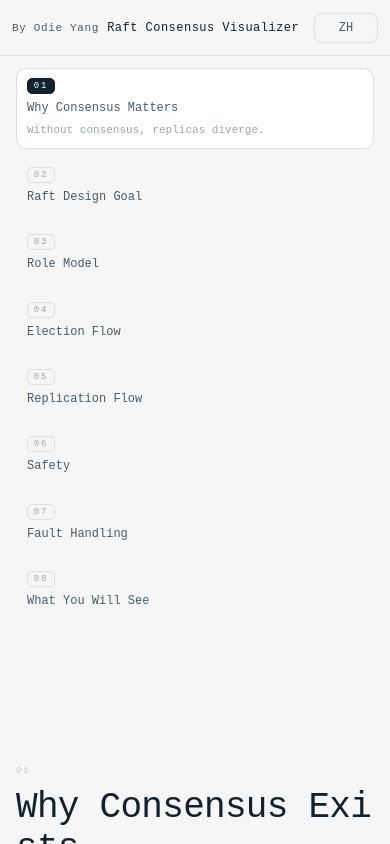
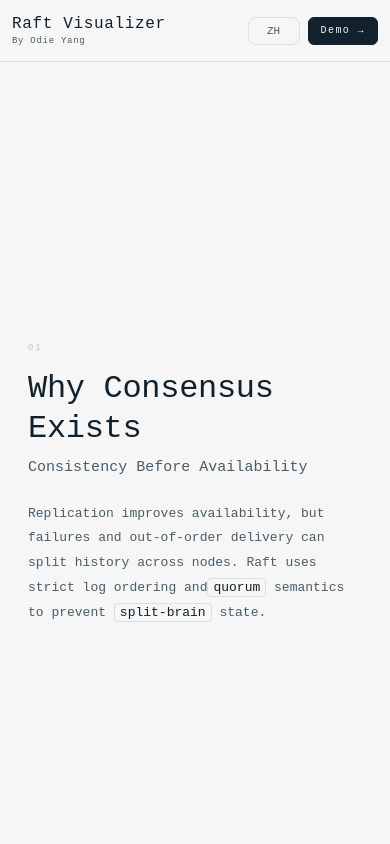
Before and after one commit to Odiethebest/raft-visualizer, a React app in the folder frontend/: page / in a window 390 px wide. Built offline with nearby package versions, Linux system fonts and the light colour scheme; the HTML template or start-up script is replaced by a standard one.

Commit message:
Refine mobile intro header and section presentation

```diff
--- a/frontend/src/components/IntroLanding.jsx
+++ b/frontend/src/components/IntroLanding.jsx
@@ -208,10 +208,17 @@ function splitChars(text) {
 
 export default function IntroLanding({ lang, onStart, onToggleLang }) {
   const isZh = lang === 'zh'
+  const isMobile = useIsMobile()
+  const headerTitle = isMobile
+    ? 'Raft Visualizer'
+    : (isZh ? 'Raft 可视化实验场' : 'Raft Consensus Visualizer')
   const pageRef = useRef(null)
   const chapterRefs = useRef(new Map())
+  const mobileStateRef = useRef({})
+  const mobileExitTimers = useRef(new Map())
   const [activeId, setActiveId] = useState(CHAPTERS[0].id)
   const [animated, setAnimated] = useState(() => new Set())
+  const [mobileSectionState, setMobileSectionState] = useState({})
 
   function setChapterRef(id) {
     return (el) => {
@@ -230,20 +237,61 @@ export default function IntroLanding({ lang, onStart, onToggleLang }) {
   }
 
   useEffect(() => {
+    mobileStateRef.current = mobileSectionState
+  }, [mobileSectionState])
+
+  useEffect(() => {
+    const timers = mobileExitTimers.current
+    return () => {
+      for (const timer of timers.values()) {
+        clearTimeout(timer)
+      }
+      timers.clear()
+    }
+  }, [])
+
+  useEffect(() => {
     const root = pageRef.current
     if (!root) return
 
-    // We gate animations with viewport entry so large text remains legible
-    // and calm during initial load instead of overwhelming the first frame.
     const observer = new IntersectionObserver(
       (entries) => {
         for (const entry of entries) {
-          if (!entry.isIntersecting) continue
           const id = entry.target.getAttribute('data-chapter-id')
-          if (id) markAnimated(id)
+          if (!id) continue
+
+          if (!isMobile) {
+            if (entry.isIntersecting) markAnimated(id)
+            continue
+          }
+
+          if (entry.isIntersecting) {
+            const timer = mobileExitTimers.current.get(id)
+            if (timer) {
+              clearTimeout(timer)
+              mobileExitTimers.current.delete(id)
+            }
+            setMobileSectionState(prev => (
+              prev[id] === 'visible' ? prev : { ...prev, [id]: 'visible' }
+            ))
+            continue
+          }
+
+          if (mobileStateRef.current[id] !== 'visible') continue
+          setMobileSectionState(prev => ({ ...prev, [id]: 'exiting' }))
+
+          const prevTimer = mobileExitTimers.current.get(id)
+          if (prevTimer) clearTimeout(prevTimer)
+          const timer = window.setTimeout(() => {
+            setMobileSectionState(prev => (
+              prev[id] === 'exiting' ? { ...prev, [id]: 'idle' } : prev
+            ))
+            mobileExitTimers.current.delete(id)
+          }, 400)
+          mobileExitTimers.current.set(id, timer)
         }
       },
-      { root, threshold: 0.33 }
+      { root, threshold: isMobile ? 0.4 : 0.33 }
     )
 
     for (const ch of CHAPTERS) {
@@ -252,7 +300,7 @@ export default function IntroLanding({ lang, onStart, onToggleLang }) {
     }
 
     return () => observer.disconnect()
-  }, [])
+  }, [isMobile])
 
   useEffect(() => {
     const root = pageRef.current
@@ -308,18 +356,41 @@ export default function IntroLanding({ lang, onStart, onToggleLang }) {
   }
 
   function renderAnimatedLine(text, baseDelay, isShown, lineClassName) {
-    const chars = splitChars(text)
+    const tokens = text.split(/(\s+)/)
+    const nodes = []
+    let offset = 0
+
+    for (let tokenIdx = 0; tokenIdx < tokens.length; tokenIdx++) {
+      const token = tokens[tokenIdx]
+      if (/^\s+$/.test(token)) {
+        nodes.push(<span key={`${text}-space-${tokenIdx}`}>{token}</span>)
+        continue
+      }
+
+      const chars = splitChars(token)
+      const tokenClass = /[A-Za-z0-9]/.test(token)
+        ? styles.wordChunkLatin
+        : styles.wordChunk
+      const wordChars = chars.map((ch, i) => (
+        <span
+          key={`${text}-${tokenIdx}-${i}`}
+          className={`${styles.char} ${isShown ? styles.charShown : ''}`}
+          style={{ animationDelay: `${baseDelay + (offset + i) * 30}ms` }}
+        >
+          {ch}
+        </span>
+      ))
+      offset += chars.length
+      nodes.push(
+        <span key={`${text}-word-${tokenIdx}`} className={tokenClass}>
+          {wordChars}
+        </span>
+      )
+    }
+
     return (
       <span className={`${styles.titleLine} ${lineClassName}`}>
-        {chars.map((ch, i) => (
-          <span
-            key={`${text}-${i}`}
-            className={`${styles.char} ${isShown ? styles.charShown : ''}`}
-            style={{ animationDelay: `${baseDelay + i * 30}ms` }}
-          >
-            {ch === ' ' ? '\u00A0' : ch}
-          </span>
-        ))}
+        {nodes}
       </span>
     )
   }
@@ -328,17 +399,25 @@ export default function IntroLanding({ lang, onStart, onToggleLang }) {
     <div className={styles.page} ref={pageRef}>
       <header className={styles.topHeader}>
         <div className={styles.topHeaderLeft}>
+          <h1 className={styles.pageTitle}>
+            {headerTitle}
+          </h1>
           <span className={styles.badge}>By Odie Yang</span>
-          <h1 className={styles.pageTitle}>
-            {isZh ? 'Raft 可视化实验场' : 'Raft Consensus Visualizer'}
-          </h1>
         </div>
+        <div className={styles.topHeaderRight}>
           <button className={styles.langBtn} onClick={onToggleLang}>
             {isZh ? 'EN' : 'ZH'}
           </button>
+          {isMobile && (
+            <button className={styles.demoBtn} onClick={onStart}>
+              Demo →
+            </button>
+          )}
+        </div>
       </header>
 
       <div className={styles.layout}>
+        {!isMobile && (
           <aside className={styles.sidebar}>
             <nav className={styles.navList}>
               {CHAPTERS.map(ch => {
@@ -358,16 +437,25 @@ export default function IntroLanding({ lang, onStart, onToggleLang }) {
               })}
             </nav>
           </aside>
+        )}
 
         <main className={styles.content}>
           {CHAPTERS.map(ch => {
-            const shown = animated.has(ch.id)
+            const shown = isMobile ? true : animated.has(ch.id)
+            const mobileState = mobileSectionState[ch.id] ?? 'idle'
+            const mobileClass = isMobile
+              ? [
+                styles.sectionMobile,
+                mobileState === 'visible' ? styles.visible : '',
+                mobileState === 'exiting' ? styles.exiting : '',
+              ].filter(Boolean).join(' ')
+              : ''
             return (
               <section
                 key={ch.id}
                 ref={setChapterRef(ch.id)}
                 data-chapter-id={ch.id}
-                className={styles.chapter}
+                className={`${styles.chapter} ${mobileClass}`}
               >
                 <div className={styles.chapterInner}>
                   <div className={`${styles.chapterIndex} ${shown ? styles.indexShown : ''}`}>
@@ -402,3 +490,24 @@ export default function IntroLanding({ lang, onStart, onToggleLang }) {
     </div>
   )
 }
+
+function useIsMobile() {
+  const [isMobile, setIsMobile] = useState(
+    () => window.matchMedia('(max-width: 768px)').matches
+  )
+
+  useEffect(() => {
+    const media = window.matchMedia('(max-width: 768px)')
+    const sync = () => setIsMobile(media.matches)
+    sync()
+
+    if (media.addEventListener) {
+      media.addEventListener('change', sync)
+      return () => media.removeEventListener('change', sync)
+    }
+    media.addListener(sync)
+    return () => media.removeListener(sync)
+  }, [])
+
+  return isMobile
+}
--- a/frontend/src/components/IntroLanding.module.css
+++ b/frontend/src/components/IntroLanding.module.css
@@ -21,6 +21,12 @@
   display: flex;
   align-items: baseline;
   gap: 12px;
+}
+
+.topHeaderRight {
+  display: flex;
+  align-items: center;
+  gap: 8px;
 }
 
 .badge {
@@ -200,6 +206,15 @@
   transform: translateY(10px);
 }
 
+.wordChunk {
+  display: inline;
+}
+
+.wordChunkLatin {
+  display: inline-block;
+  white-space: nowrap;
+}
+
 .charShown {
   animation-name: charIn;
   animation-duration: 420ms;
@@ -297,62 +312,166 @@
   }
 }
 
-@media (max-width: 980px) {
+@media (max-width: 768px) {
+  .topHeader {
+    height: 62px;
+    padding: 0 12px;
+  }
+
+  .topHeaderLeft {
+    display: flex;
+    flex-direction: column;
+    align-items: flex-start;
+    gap: 2px;
+    min-width: 0;
+  }
+
+  .badge {
+    font-size: 9px;
+    line-height: 1.2;
+    white-space: nowrap;
+    letter-spacing: 0.08em;
+  }
+
+  .pageTitle {
+    font-size: 16px;
+    font-weight: 500;
+    line-height: 1.2;
+    white-space: nowrap;
+    overflow: visible;
+    text-overflow: clip;
+  }
+
+  .langBtn {
+    min-width: 52px;
+    height: 28px;
+    font-size: 11px;
+  }
+
+  .demoBtn {
+    height: 28px;
+    padding: 4px 12px;
+    border-radius: 6px;
+    border: 1px solid #11212D;
+    background: #11212D;
+    color: #F5F6F5;
+    font-size: 10px;
+    letter-spacing: 0.14em;
+    white-space: nowrap;
+  }
+
   .layout {
-    padding: 0 16px;
+    padding: 0;
   }
 
   .sidebar {
-    position: static;
-    width: 100%;
-    max-height: none;
-    padding: 12px 0 0;
-  }
-
-  .navList {
-    gap: 8px;
+    display: none;
   }
 
   .content {
     margin-left: 0;
-    margin-top: 16px;
+    width: 100%;
   }
 
   .chapter {
-    min-height: 72vh;
-    padding: 26px 0;
-  }
-}
-
-@media (max-width: 640px) {
-  .topHeader {
-    padding: 0 12px;
-    height: 56px;
+    height: 100vh;
+    height: 100svh;
+    min-height: 0;
+    display: flex;
+    flex-direction: column;
+    justify-content: center;
+    align-items: flex-start;
+    padding: 0 28px;
+    border-bottom: none;
   }
 
-  .topHeaderLeft {
-    gap: 8px;
+  .chapterInner {
+    max-width: 100%;
   }
 
-  .badge {
-    font-size: 11px;
+  .chapterIndex {
+    margin-bottom: 16px;
   }
 
-  .pageTitle {
-    font-size: 12px;
+  .sectionMobile {
+    opacity: 0;
+    transform: translateY(24px);
+    transition: opacity 600ms ease, transform 600ms ease;
+  }
+
+  .sectionMobile.visible {
+    opacity: 1;
+    transform: translateY(0);
+  }
+
+  .sectionMobile.exiting {
+    opacity: 0;
+    transform: translateY(-24px);
+    transition-duration: 400ms;
   }
 
   .chapterTitle {
-    margin-top: 12px;
+    margin-top: 0;
+    gap: 0;
+  }
+
+  .titleLine {
+    min-height: 0;
+  }
+
+  .primaryLine {
+    font-size: 32px;
+    line-height: 1.25;
+    letter-spacing: -0.01em;
+    word-break: break-word;
+  }
+
+  .secondaryLine {
+    margin-top: 8px;
+    margin-bottom: 24px;
+    font-size: 15px;
+    line-height: 1.4;
+    letter-spacing: 0;
+    word-break: break-word;
   }
 
   .chapterBody {
-    margin-top: 16px;
-    font-size: 15px;
+    margin-top: 0;
+    max-width: 100%;
+    font-size: 13px;
+    line-height: 1.9;
+  }
+
+  .ctaSection {
+    height: 100vh;
+    height: 100svh;
+    min-height: 0;
+    display: flex;
+    align-items: center;
+    justify-content: center;
+    padding: 0 28px;
+    border-bottom: none;
+  }
+
+  .ctaInner {
+    width: 100%;
+    padding: 0;
+    gap: 16px;
+    align-items: stretch;
+    justify-content: center;
   }
 
   .ctaHint {
     text-align: center;
+    color: #9BA8AB;
+    font-size: 10px;
     line-height: 1.6;
+    letter-spacing: 0.1em;
+  }
+
+  .startBtn {
+    width: 100%;
+    height: 52px;
+    margin: 0;
   }
 }
```
Lines whose indentation alone changed are shown as unchanged.
